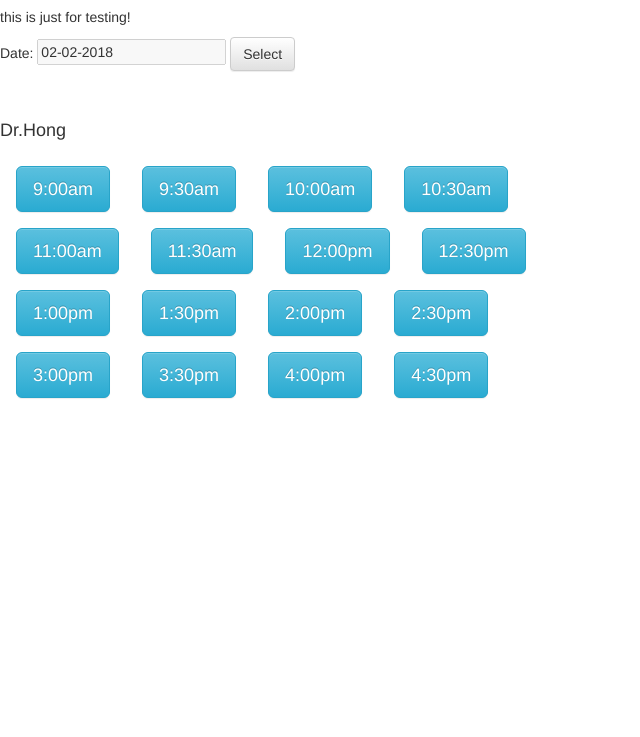
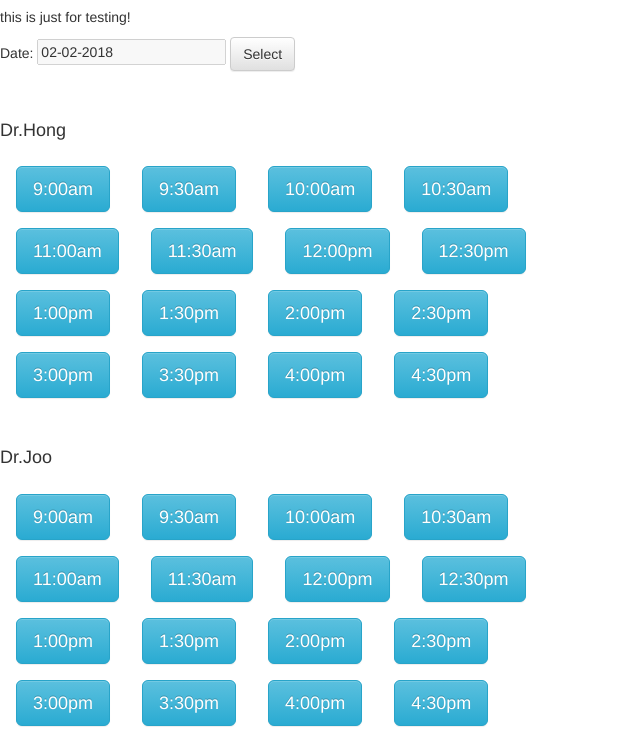
Before and after one commit to james-hyperanna/testWeb, a website: page index.html in a window 1280 px wide. Shown: the part 63-800 px from the top of the page, without its empty margins (0-640 px from the left). Drawn offline with nearby package versions, Linux system fonts and the light colour scheme.

Commit message:
add tables dynamically (need to move Dr.Hong as well)

```diff
--- a/index.html
+++ b/index.html
@@ -22,11 +22,10 @@
         <div id="btn_date_picker" class="btn btn-default">Select</div>
     </div>
 
-    <div style="margin-top: 50px;">
-        <h4>Dr.Hong</h4>
+    <div class="doctor-container" style="margin-top: 50px;">
+        <h4 class="doctor-name">Dr.Hong</h4>
         <table>
             <tr>
-                <!-- <td onclick="makeAppt('DrKim', '01-02-18', '9:00am', 'Claire');"> -->
                 <td class="btn btn-info btn-lg appointment-time">
                     <div>9:00am</div>
                     <div></div>
@@ -101,6 +100,8 @@
         </table>
     </div>
 
+    <div id="time-tables"></div>
+
 
 
 
@@ -117,6 +118,7 @@
                     <h4 class="modal-title">Confirm Appointment</h4>
                 </div>
                 <div class="modal-body">
+                    <p><span style="font-weight: bold;">Doctor:</span> <span id="appointment-doctor"></span></p>
                     <p><span style="font-weight: bold;">Date:</span> <span id="appointment-date"></span></p>
                     <p><span style="font-weight: bold;">Time:</span> <span id="appointment-time"></span></p>
                     Patient name: <input id="appointment-patient">
--- a/js/appt.js
+++ b/js/appt.js
@@ -27,10 +27,109 @@ $(function() {
   $('#datepicker').datepicker({
     dateFormat: "dd-mm-yy"
   }).datepicker("setDate", "0");
+
+  var doctors = ["Dr.Joo", "Dr.McDonald"];
+  drawTimeTables(doctors);
 });
 
+// draw time tables dynamically
+function drawTimeTables(doctors) {
+  for (var i = 0; i < doctors.length; i++) {
+    $('#time-tables').append(
+      '<div class="doctor-container" style="margin-top: 50px;"><h4 class="doctor-name">' + doctors[i] + '</h4>\n' +
+      '        <table>\n' +
+      '            <tr>\n' +
+      '                <td class="btn btn-info btn-lg appointment-time">\n' +
+      '                    <div>9:00am</div>\n' +
+      '                    <div></div>\n' +
+      '                </td>\n' +
+      '                <td class="btn btn-info btn-lg appointment-time">\n' +
+      '                    <div>9:30am</div>\n' +
+      '                    <div></div>\n' +
+      '                </td>\n' +
+      '                <td class="btn btn-info btn-lg appointment-time">\n' +
+      '                    <div>10:00am</div>\n' +
+      '                    <div></div>\n' +
+      '                </td>\n' +
+      '                <td class="btn btn-info btn-lg appointment-time">\n' +
+      '                    <div>10:30am</div>\n' +
+      '                    <div></div>\n' +
+      '                </td>\n' +
+      '            </tr>\n' +
+      '            <tr>\n' +
+      '                <td class="btn btn-info btn-lg appointment-time">\n' +
+      '                    <div>11:00am</div>\n' +
+      '                    <div></div>\n' +
+      '                </td>\n' +
+      '                <td class="btn btn-info btn-lg appointment-time">\n' +
+      '                    <div>11:30am</div>\n' +
+      '                    <div></div>\n' +
+      '                </td>\n' +
+      '                <td class="btn btn-info btn-lg appointment-time">\n' +
+      '                    <div>12:00pm</div>\n' +
+      '                    <div></div>\n' +
+      '                </td>\n' +
+      '                <td class="btn btn-info btn-lg appointment-time">\n' +
+      '                    <div>12:30pm</div>\n' +
+      '                    <div></div>\n' +
+      '                </td>\n' +
+      '            </tr>\n' +
+      '            <tr>\n' +
+      '                <td class="btn btn-info btn-lg appointment-time">\n' +
+      '                    <div>1:00pm</div>\n' +
+      '                    <div></div>\n' +
+      '                </td>\n' +
+      '                <td class="btn btn-info btn-lg appointment-time">\n' +
+      '                    <div>1:30pm</div>\n' +
+      '                    <div></div>\n' +
+      '                </td>\n' +
+      '                <td class="btn btn-info btn-lg appointment-time">\n' +
+      '                    <div>2:00pm</div>\n' +
+      '                    <div></div>\n' +
+      '                </td>\n' +
+      '                <td class="btn btn-info btn-lg appointment-time">\n' +
+      '                    <div>2:30pm</div>\n' +
+      '                    <div></div>\n' +
+      '                </td>\n' +
+      '            </tr>\n' +
+      '            <tr>\n' +
+      '                <td class="btn btn-info btn-lg appointment-time">\n' +
+      '                    <div>3:00pm</div>\n' +
+      '                    <div></div>\n' +
+      '                </td>\n' +
+      '                <td class="btn btn-info btn-lg appointment-time">\n' +
+      '                    <div>3:30pm</div>\n' +
+      '                    <div></div>\n' +
+      '                </td>\n' +
+      '                <td class="btn btn-info btn-lg appointment-time">\n' +
+      '                    <div>4:00pm</div>\n' +
+      '                    <div></div>\n' +
+      '                </td>\n' +
+      '                <td class="btn btn-info btn-lg appointment-time">\n' +
+      '                    <div>4:30pm</div>\n' +
+      '                    <div></div>\n' +
+      '                </td>\n' +
+      '            </tr>\n' +
+      '        </table>\n' +
+      '</div>')
+  }
+}
+
 // open
+/* does not work with the appended htmls
 $('.appointment-time').click(function() {
+  console.log($(this).closest('.doctor-container').find('.doctor-name').text());
+  // $('#appointment-doctor').text($(this).closest('.doctor-name').text()); // get the doctor
+  // $('#appointment-date').text($('#datepicker').val()); // get the date
+  // $('#appointment-time').text($(this).children(':first').text()); // get the time
+  // $('#myModal').modal('show'); // open the popup
+});
+*/
+
+//
+$('#time-tables').on('click', '.appointment-time', function() {
+  // console.log($(this).closest('.doctor-container').find('.doctor-name').text());
+  $('#appointment-doctor').text($(this).closest('.doctor-name').text()); // get the doctor
   $('#appointment-date').text($('#datepicker').val()); // get the date
   $('#appointment-time').text($(this).children(':first').text()); // get the time
   $('#myModal').modal('show'); // open the popup
```
